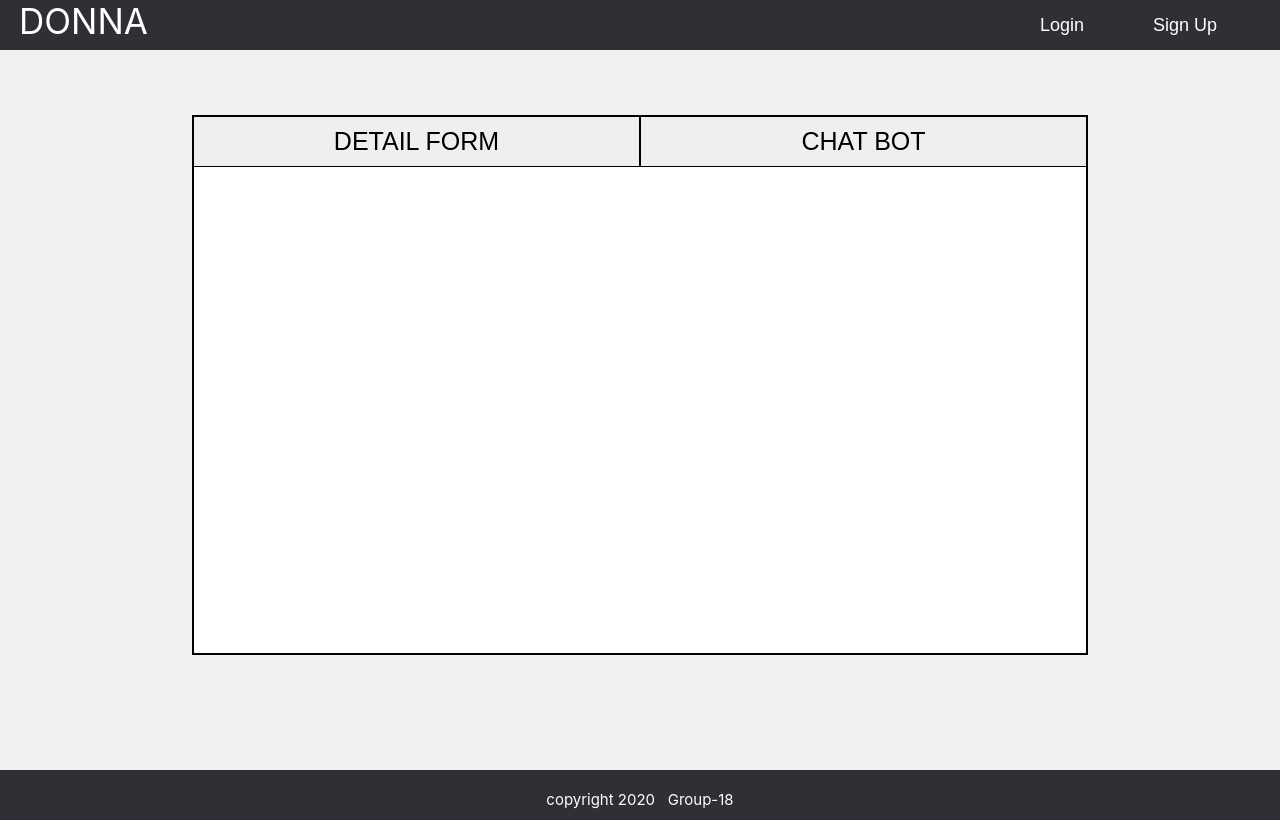
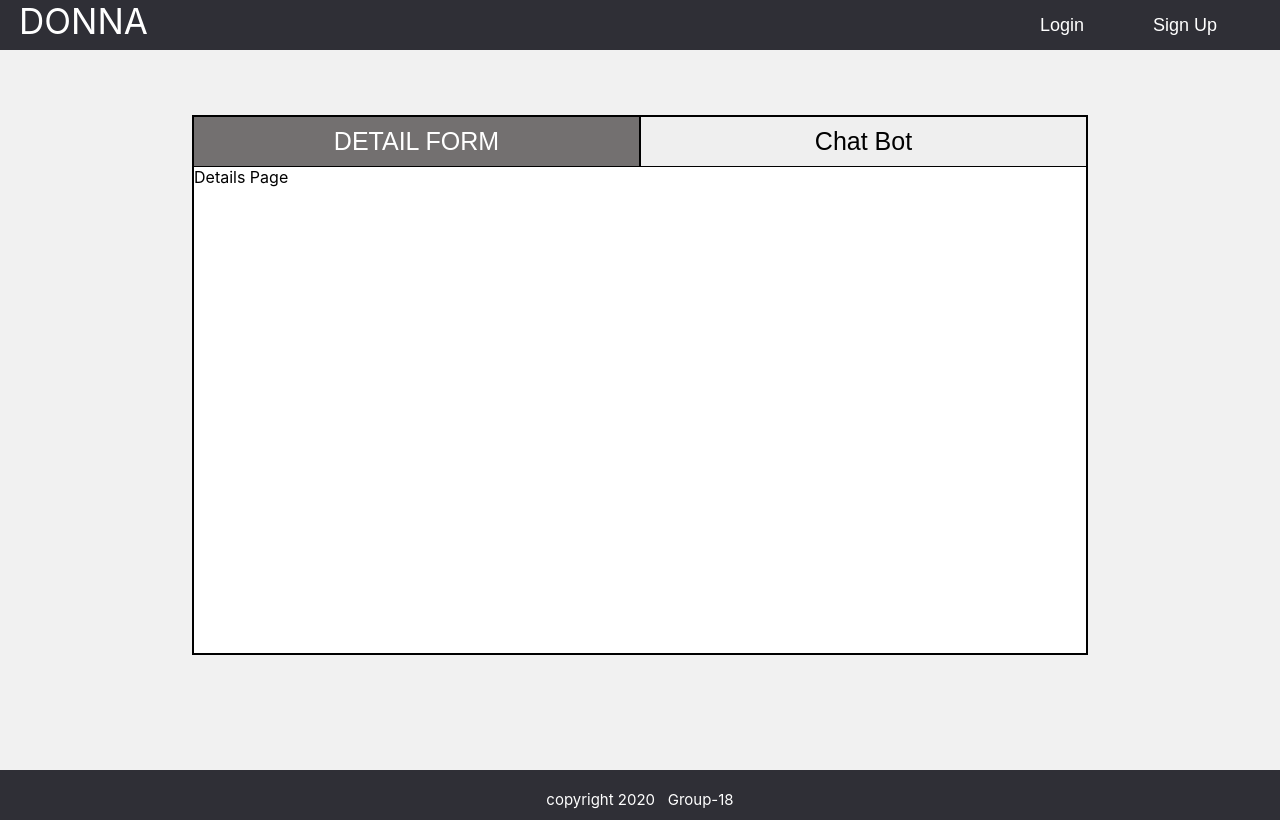
Before and after one commit to GaganpreetKhurana/Financial_Assistant, a React (Create React App) app in the folder frontend/: page /details in a window 1280 px wide. Built offline with nearby package versions, Linux system fonts and the light colour scheme.

Commit message:
Details page design done

```diff
--- /dev/null
+++ b/frontend/src/components/ChatBotPage.js
@@ -0,0 +1,13 @@
+import React, { Component } from 'react';
+
+class ChatBotPage extends Component {
+    render() {
+        return (
+            <div>
+                Chat Bot Page
+            </div>
+        );
+    }
+}
+
+export default ChatBotPage;
--- a/frontend/src/components/Details.js
+++ b/frontend/src/components/Details.js
@@ -1,11 +1,23 @@
 import React, {Component} from "react";
-import {Redirect} from "react-router-dom";
 import {connect} from "react-redux";
+import DetailsPage from './DetailsPage';
+import ChatBotPage from './ChatBotPage';
 
 class Details extends Component {
+    applyDetailsForm = () => {
+        this.props.dispatch();
+        };
+
+    applyChatBot = () => {
+        this.props.dispatch();
+        };
 
     render() {
         const { isLoggedIn} = this.props.auth;
+        const {detailsForm,chatBot} = this.props.details;
+        console.log(detailsForm);
+
+
 
         //so that not logged in user don't sees the details page
         //if (!isLoggedIn) {
@@ -16,12 +28,15 @@ class Details extends Component {
                 <div className="Main-Page">
                     <div className="choice">
                         <div className="details">
-                            <button>DETAIL FORM</button>
+                            <button className={`tab${detailsForm?'active-tab':''}`} onClick={this.applyDetailsForm}>DETAIL FORM</button>
                         </div>
                         <div className="chatbot">
-                            <button>CHAT BOT</button>
+                            <button className={`tab${chatBot?'active-tab':''}`} onClick={this.applyChatBot}>Chat Bot</button>
                         </div>
                     </div>
+
+                    {detailsForm && <DetailsPage/>}
+                    {chatBot && <ChatBotPage/>}
                 </div>
             </div>
         );
--- /dev/null
+++ b/frontend/src/components/DetailsPage.js
@@ -0,0 +1,13 @@
+import React, { Component } from 'react';
+
+class DetailsPage extends Component {
+    render() {
+        return (
+            <div>
+                Details Page
+            </div>
+        );
+    }
+}
+
+export default DetailsPage;
--- a/frontend/src/index.css
+++ b/frontend/src/index.css
@@ -280,3 +280,17 @@ button:hover {
     border-bottom:1px solid black;
     border-left:1px solid black;
 }
+.tabactive-tab{
+
+        width: 100%;
+        height: inherit;
+        background-color:rgb(115 112 112);
+        color:white;
+        outline: none;
+        border: none;
+        font-size: 25px;
+        cursor: pointer;
+        border-bottom:1px solid black;
+        border-left:1px solid black;
+
+}
```
